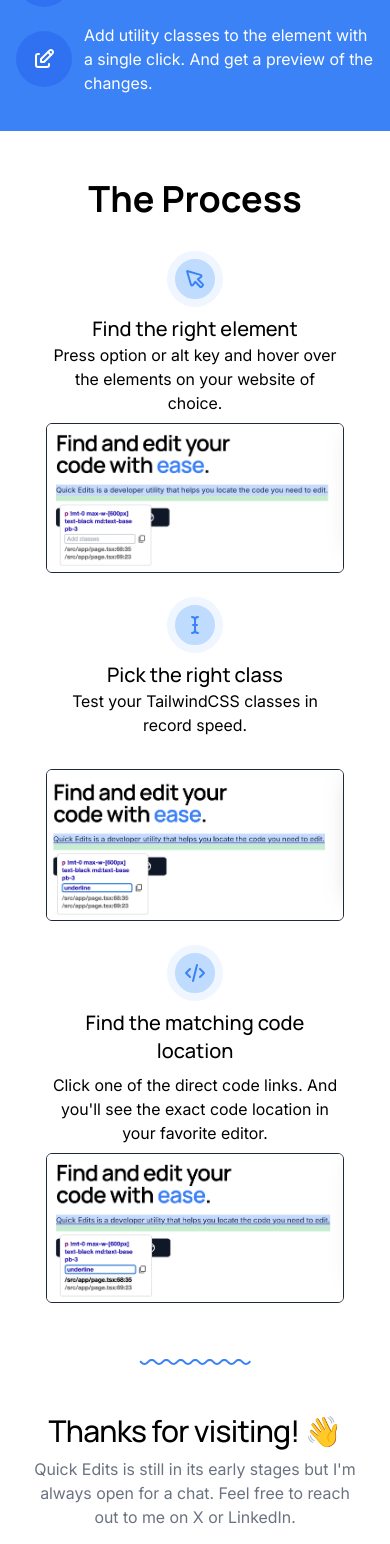
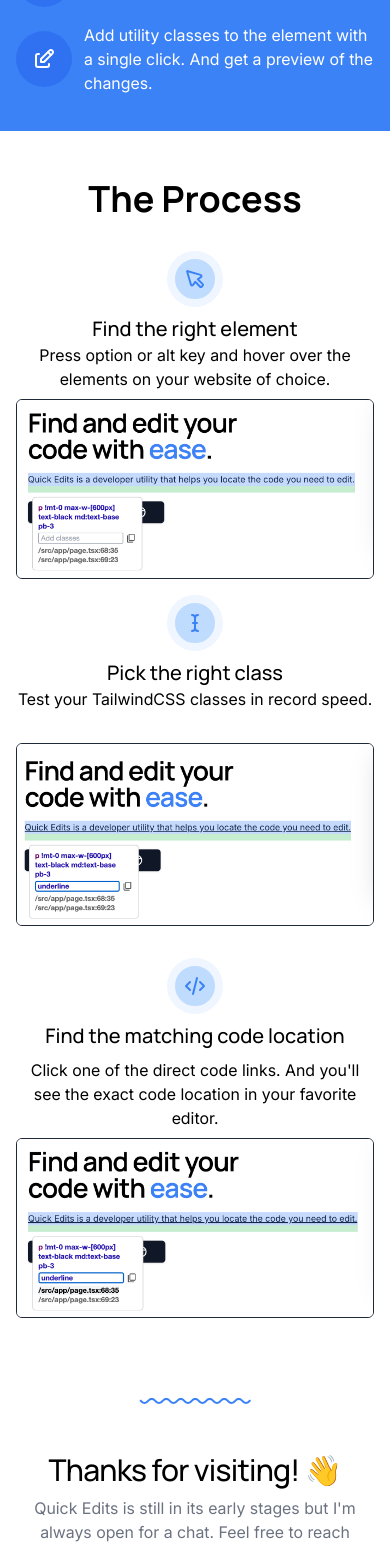
Before and after one commit to m5x5/quick-edits, a Next.js app in the folder website/: page / in a window 390 px wide. Shown: the part 926-2470 px from the top of the page. Built offline with nearby package versions, Linux system fonts and the light colour scheme.

Commit message:
improve responsiveness

```diff
--- a/website/src/components/Technologies.tsx
+++ b/website/src/components/Technologies.tsx
@@ -83,18 +83,18 @@ export default function Technologies() {
       </div>
       <div
         className={
-          "!col-start-2 relative col-span-12 grid grid-cols-subgrid gap-4 py-12 container mx-auto px-4 sm:px-6 lg:px-8"
+          "relative col-span-full gap-4 py-12 container mx-auto px-4 sm:px-6 lg:px-8"
         }
       >
         <div className="-top-14 absolute" id="process" />
 
-        <h2 className="col-span-12 pb-4 text-center font-bold font-heading text-4xl">
+        <h2 className="col-span-12 pb-8 text-center font-bold font-heading text-4xl">
           The Process
         </h2>
 
         <div
           className={
-            "relative col-span-12 pb-2 text-center lg:col-span-5 lg:col-start-2"
+            "relative col-span-12 pb-4 text-center lg:col-span-5 lg:col-start-2"
           }
         >
           <IconPointer className="mb-2 box-content inline-block rounded-full border-8 border-blue-50 bg-blue-200 p-2 text-blue-500" />
@@ -118,7 +118,7 @@ export default function Technologies() {
             />
           </div>
         </div>
-        <div className={"relative col-span-12 pb-2 text-center lg:col-span-5"}>
+        <div className={"relative col-span-12 pb-8 text-center lg:col-span-5"}>
           <IconCursorText className="mb-2 box-content inline-block rounded-full border-8 border-blue-50 bg-blue-200 p-2 text-blue-500" />
           <h3 className="font-heading font-medium text-xl">
             Pick the right class
@@ -143,7 +143,7 @@ export default function Technologies() {
         </div>
         <div
           className={
-            "relative col-span-12 pb-2 text-center lg:col-span-5 lg:col-start-2"
+            "relative col-span-12 pb-8 text-center lg:col-span-5 lg:col-start-2"
           }
         >
           <IconCode className="mb-2 box-content inline-block rounded-full border-8 border-blue-50 bg-blue-200 p-2 text-blue-500" />
```
